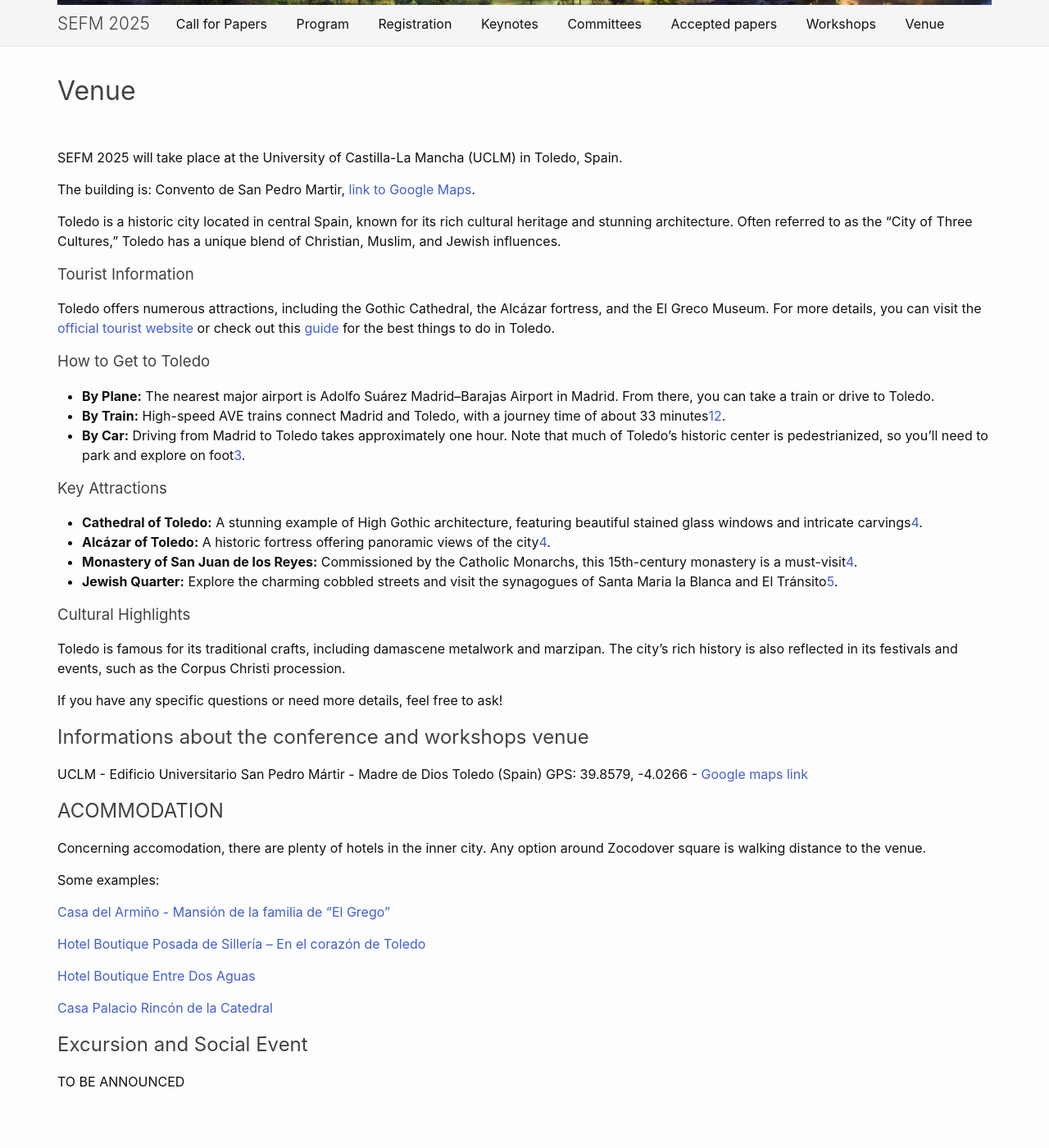
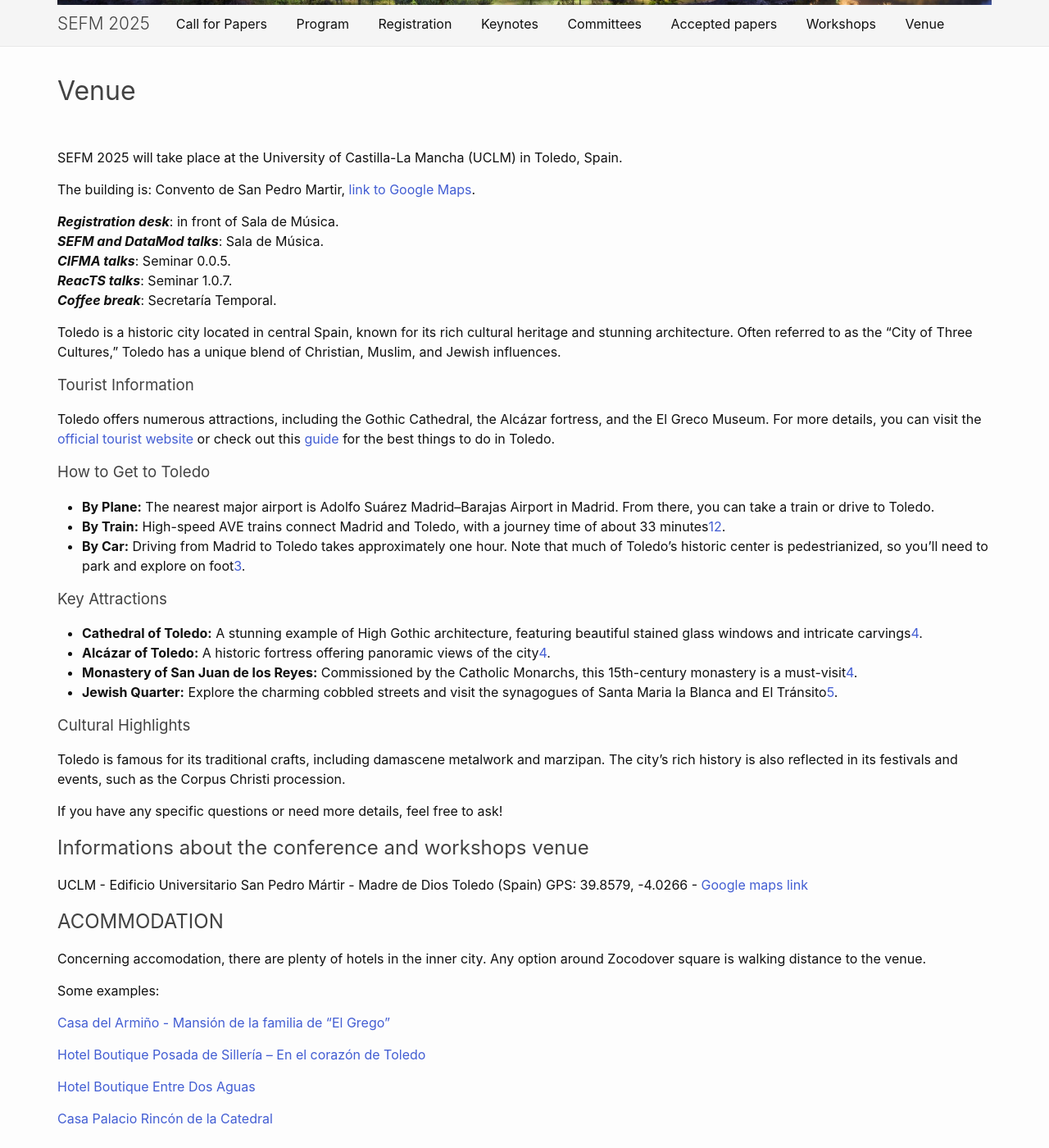
Before and after one commit to sefm-conference/2025, a Jekyll site: the page built from _pages/venue.md, in a window 1280 px wide and 1400 px high, scrolled down 636 px. Shown: the whole window at 82% size. Built offline with Jekyll 4.4.1, drawn with Linux system fonts in a browser that asks for light colours.

Commit message:
Update venue.md

```diff
--- a/_pages/venue.md
+++ b/_pages/venue.md
@@ -9,10 +9,11 @@ SEFM 2025 will take place at the University of Castilla-La Mancha (UCLM) in Tole
 
 The building is: Convento de San Pedro Martir, [link to Google Maps](https://maps.app.goo.gl/GjJqQSijpS2XbRCE8).
 
-<!--
-- **The main conference** will take place in (...)
-- **Sattelite workshops** on Monday and Tuesday are located in (...)
- -->
+***Registration desk***: in front of Sala de Música. \
+***SEFM and DataMod talks***: Sala de Música.\
+***CIFMA talks***: Seminar 0.0.5. \
+***ReacTS talks***: Seminar 1.0.7.\
+***Coffee break***: Secretaría Temporal.
 
 Toledo is a historic city located in central Spain, known for its rich cultural heritage and stunning architecture. Often referred to as the "City of Three Cultures," Toledo has a unique blend of Christian, Muslim, and Jewish influences.
 
@@ -56,6 +57,6 @@ Some examples:
 
 [Casa Palacio Rincón de la Catedral](https://rincondelacatedral.es/)
 
-## Excursion and Social Event
+<!-- ## Excursion and Social Event
 
-TO BE ANNOUNCED
+TO BE ANNOUNCED -->
```
